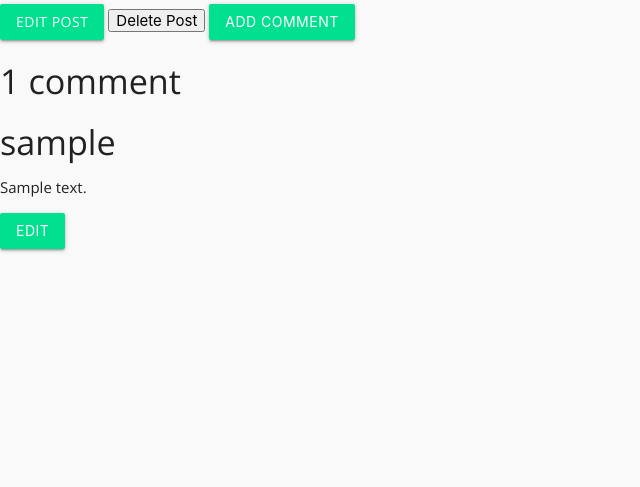
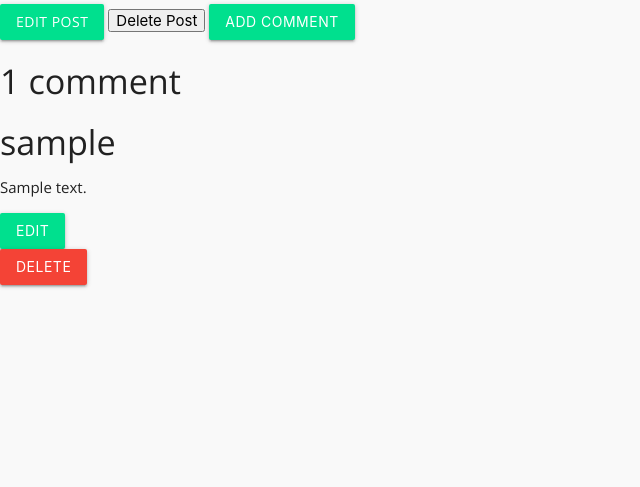
Before and after one commit to minhazur9/wayfarer, a Django app: page /posts/1/ in a window 1280 px wide. Shown: the part 335-822 px from the top of the page, without its empty margins (0-640 px from the left). Run offline with Django 3.2, Linux system fonts and the light colour scheme; a user stored in the database is signed in; tables that the repository leaves empty hold one stand-in row (values such as "Sample post"); parts of the project's set-up code (start-up, migrations or seed data) failed here and were passed over.

Commit message:
Comments can now be deleted

```diff
--- a/main_app/templates/posts/detail.html
+++ b/main_app/templates/posts/detail.html
@@ -49,6 +49,10 @@ My Post
        <button type= "button" class="btn cancel-edit-comment">Cancel</button>
     </form>
     <button type="button" class="edit-comment btn">Edit</button>
+    <form action="{% url 'delete_comment' post.id comment.id %}" method="POST" class="delete-comment-form">
+    {% csrf_token %}
+       <button type="submit" class="btn red">Delete</button>
+    </form>
     {% endif %}
     {% endfor %}
     </ul>
--- a/main_app/urls.py
+++ b/main_app/urls.py
@@ -16,4 +16,5 @@ urlpatterns = [
     path('posts/<int:post_id>/edit', views.edit_post, name='edit_post'),
     path('posts/<int:post_id>/delete', views.delete_post, name='delete_post'),
     path('posts/<int:post_id>/comments/<int:comment_id>/edit', views.edit_comment, name='edit_comment'),
+    path('posts/<int:post_id>/comments/<int:comment_id>/delete', views.delete_comment, name='delete_comment')
 ]
--- a/main_app/views.py
+++ b/main_app/views.py
@@ -92,17 +92,6 @@ def post_detail(request, post_id):
         return render(request, 'posts/detail.html', context)
 
 @login_required
-def edit_comment(request, post_id, comment_id):
-    post = Post.objects.get(id=post_id)
-    comment = Comment.objects.get(id=comment_id)
-    if(request.user == comment.user):
-        if request.method == 'POST':
-            comment_form = CommentForm(request.POST, instance=comment)
-            updated_comment = comment_form.save()
-            return redirect('post_detail', post_id)
-
-
-@login_required
 def edit_post(request, post_id):
     post = Post.objects.get(id=post_id)
     if request.user == post.user:
@@ -158,3 +147,20 @@ def city_detail(request, city_id):
     else:
         form = PostForm()
         return render(request, 'cities/detail.html', {'city': city, 'posts': posts, 'form': form, 'cities': cities})
+
+@login_required
+def edit_comment(request, post_id, comment_id):
+    post = Post.objects.get(id=post_id)
+    comment = Comment.objects.get(id=comment_id)
+    if(request.user == comment.user):
+        if request.method == 'POST':
+            comment_form = CommentForm(request.POST, instance=comment)
+            updated_comment = comment_form.save()
+            return redirect('post_detail', post_id)
+
+def delete_comment(request, post_id, comment_id):
+    post = Post.objects.get(id=post_id)
+    comment = Comment.objects.get(id=comment_id)
+    if(request.user == comment.user):
+        comment.delete()
+        return redirect('post_detail', post_id)
```
